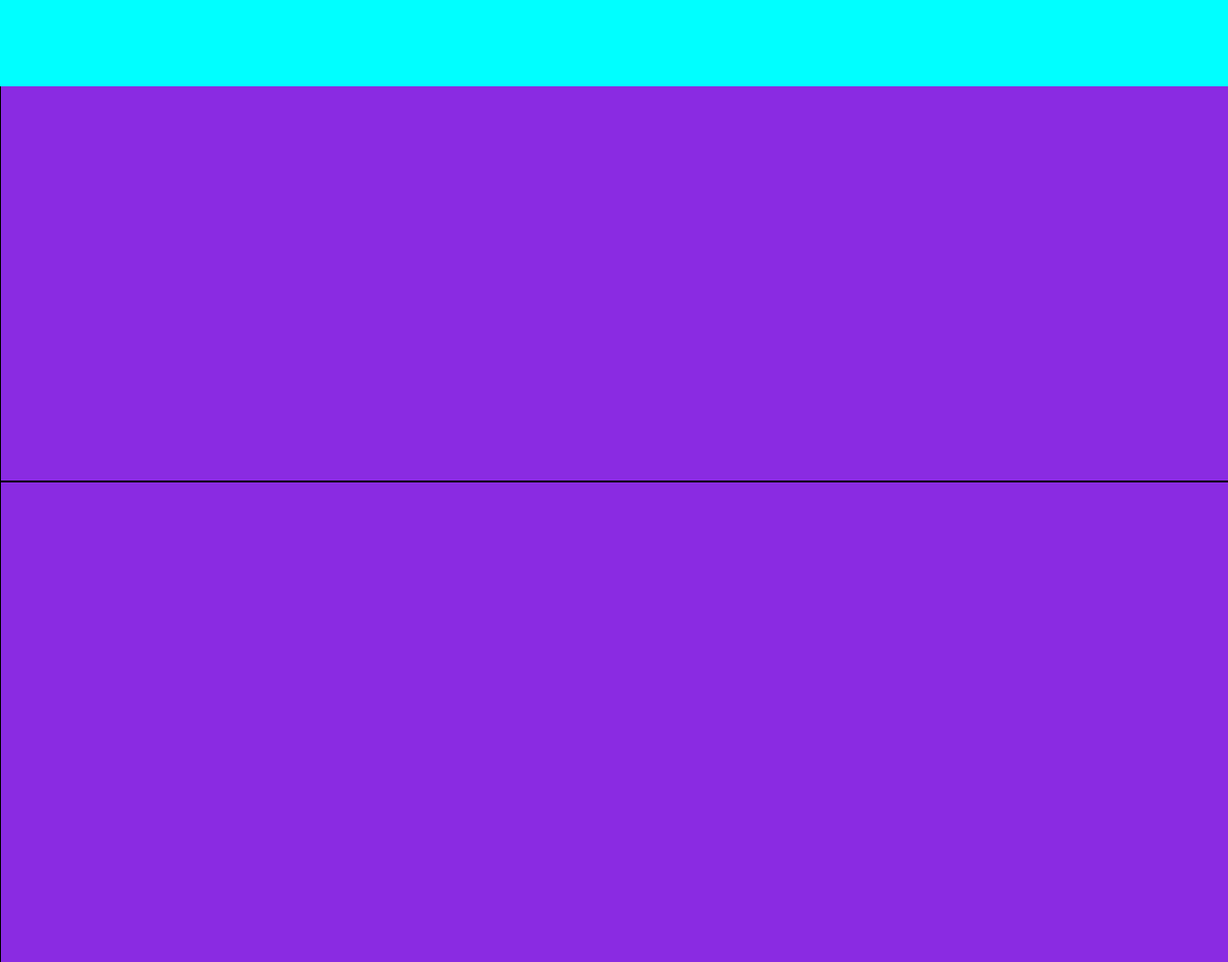
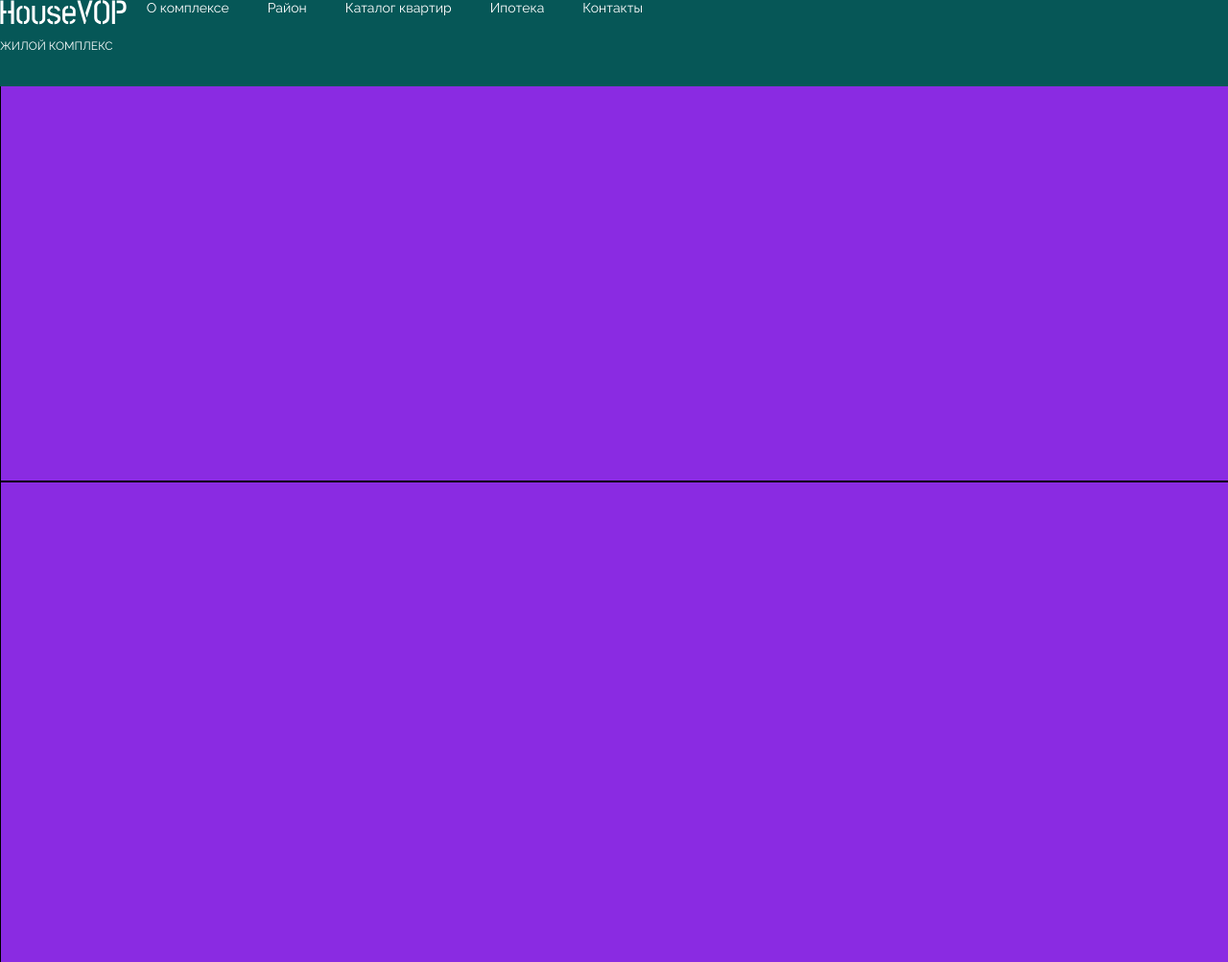
Before and after one commit to VikaTsvetkova1408/demo, a plain HTML site: page index.html in a window 1280 px wide. Shown: the top 1003 px of the page at 96% size. Drawn offline with Linux system fonts and the light colour scheme.

Commit message:
set header

```diff
--- a/index.html
+++ b/index.html
@@ -4,11 +4,25 @@
     <meta charset="UTF-8">
     <meta http-equiv="X-UA-Compatible" content="IE=edge">
     <meta name="viewport" content="width=device-width, initial-scale=1.0">
-    <link rel="stylesheet" href="./styles.css">
+    <link rel="stylesheet" href="./styles/main.css">
     <title>HouseVOP</title>
 </head>
 <body>
-    <header></header>
+    <header>
+        <div class="headerContainer">
+            <div class="logotype">
+                <img src="./images/HouseVOP.svg" alt="HouseVOP">
+                <span>ЖИЛОЙ КОМПЛЕКС</span>
+            </div>
+            <nav class="navigation">
+                <span>O комплексе</span>
+                <span>Район</span>
+                <span>Каталог квартир</span>
+                <span>Ипотека</span>
+                <span>Контакты</span>
+            </nav>
+        </div>
+    </header>
     <main>
         <section></section>
         <section></section>
--- /dev/null
+++ b/styles/fonts.css
@@ -0,0 +1,12 @@
+@font-face {
+    font-family: Raleway;
+    src: url(../fonts/Raleway-Regular.ttf)
+}
+@font-face {
+    font-family: PlayfairDisplay;
+    src: url(../fonts/PlayfairDisplay-Bold.ttf)
+}
+@font-face {
+    font-family: Roboto;
+    src: url(../fonts/Roboto-Light.ttf)
+}
--- a/styles.css
+++ b/styles/main.css
@@ -1,3 +1,4 @@
+@import url(./fonts.css);
 /* ============ RESET ============ */
 *, *:hover, *:active {
     margin: 0;
@@ -22,7 +23,7 @@ header {
     left: 0;
     top: 0;
     z-index: 300;
-    background-color: aqua;
+    background-color: rgb(6, 87, 87);
 
 }
 section {
@@ -36,3 +37,30 @@ footer {
     height: 100px;
     background-color: rgb(33, 20, 148);
 }
+.headerContainer {
+    width: 670px;
+    display: flex;
+    justify-content: space-between;
+}
+.logotype {
+    display: flex;
+    flex-direction: column;
+    gap: 15px;
+    height: 100%;
+}
+.logotype span {
+    font-family: Raleway;
+    font-size: 12px;
+    color: #fff;
+}
+.navigation {
+    display: flex;
+    gap: 40px;
+    height: 100%;
+    align-items: center;
+}
+.navigation span {
+    font-family: Raleway;
+    font-size: 14px;
+    color: #fff;
+}
```
Also changed, not shown: fonts/PlayfairDisplay-Bold.ttf (added), fonts/Raleway-Regular.ttf (added), fonts/Roboto-Light.ttf (added), images/HouseVOP.svg (added).
